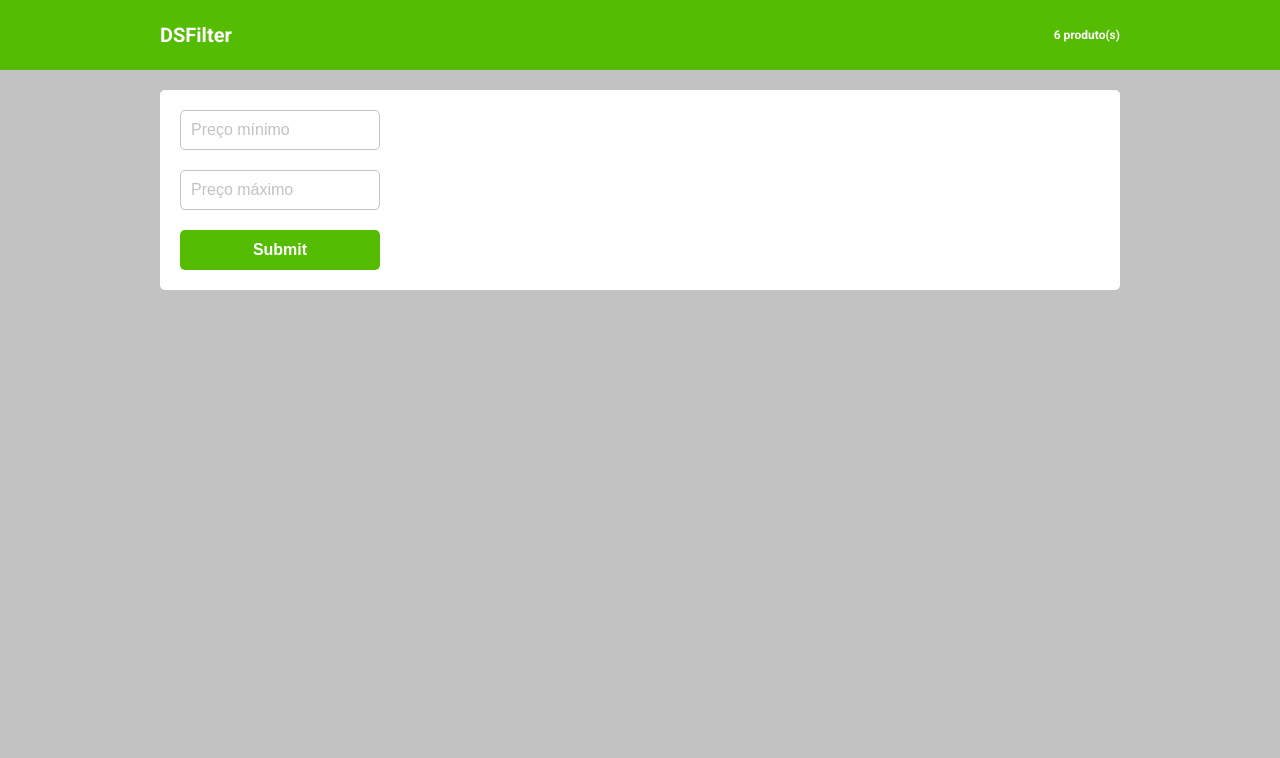
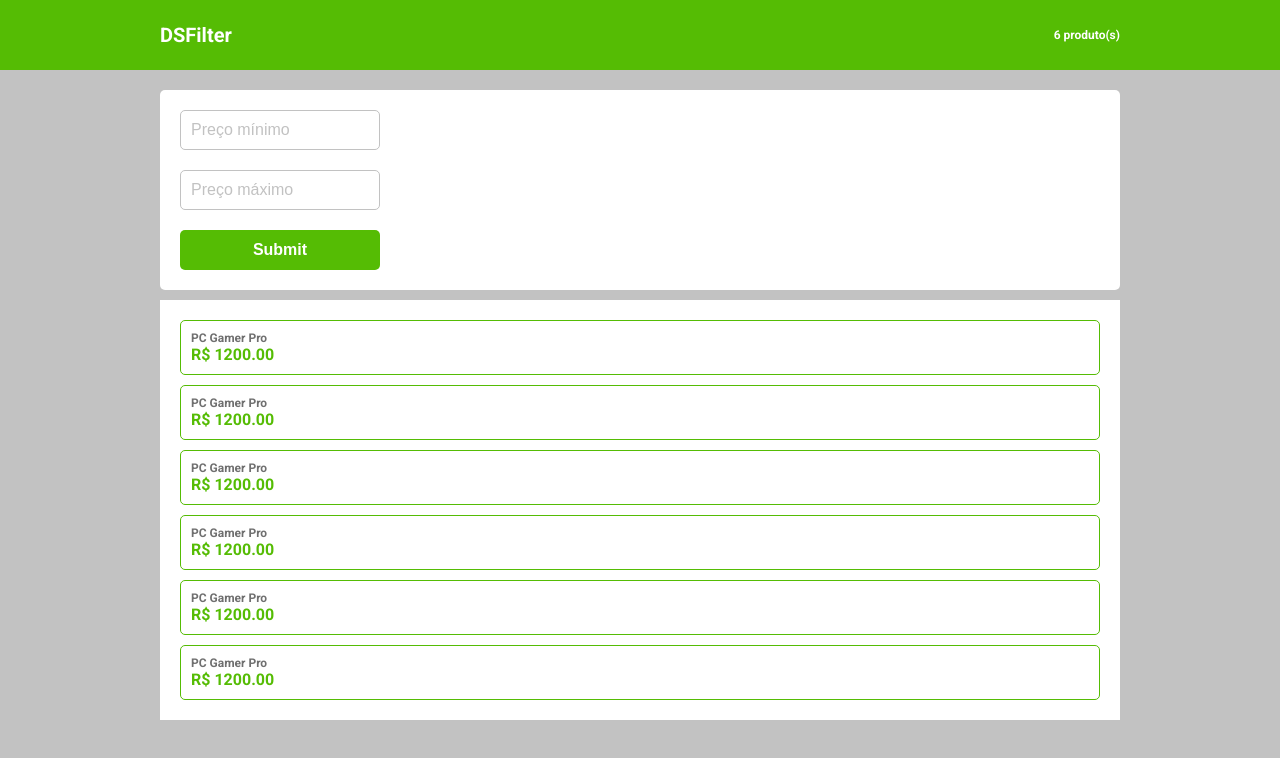
Before and after one commit to rafaelspa/dsfilter, a React app: page / in a window 1280 px wide. Shown: the top 758 px of the page. Built offline with nearby package versions, Linux system fonts and the light colour scheme; the HTML template or start-up script is replaced by a standard one.

Commit message:
Listing Card

```diff
--- a/src/App.tsx
+++ b/src/App.tsx
@@ -1,5 +1,6 @@
 import FilterCard from "./components/FilterCard";
 import Home from "./components/Home";
+import ListingCard from "./components/ListingCard";
 
 export default function App() {
   return (
@@ -7,6 +8,7 @@ export default function App() {
       <Home />
       <main className="dsf-main">
         <FilterCard />
+        <ListingCard />
       </main>
     </>
   );
--- /dev/null
+++ b/src/components/ListingCard/index.tsx
@@ -0,0 +1,16 @@
+import './styles.css';
+import ListingCardItem from '../ListingCardItem';
+
+export default function ListingCard() {
+
+    return (
+        <section className="dsf-listing-card-section">
+            <ListingCardItem/>
+            <ListingCardItem/>
+            <ListingCardItem/>
+            <ListingCardItem/>
+            <ListingCardItem/>
+            <ListingCardItem/>
+        </section>
+    )
+}
--- /dev/null
+++ b/src/components/ListingCard/styles.css
@@ -0,0 +1,10 @@
+.dsf-listing-card-section {
+    display: flex;
+    flex-direction: column;
+    gap: 10px;
+    background-color: var(--dsf-color-bg-terciary);
+    width: 100%;
+    max-width: 960px;
+    margin: 10px auto 0;
+    padding: 20px;
+}
--- /dev/null
+++ b/src/components/ListingCardItem/index.tsx
@@ -0,0 +1,10 @@
+import "./styles.css";
+
+export default function ListingCardItem() {
+  return (
+    <div className="dsf-listing-card-container">
+      <h3 className="dsf-listing-card-item-title">PC Gamer Pro</h3>
+      <p className="dsf-listing-card-item-price">R$ 1200.00</p>
+    </div>
+  );
+}
--- /dev/null
+++ b/src/components/ListingCardItem/styles.css
@@ -0,0 +1,20 @@
+.dsf-listing-card-container {
+    border: 1px solid var(--dsf-color-border-secondary);
+    border-radius: 5px;
+    padding: 10px;
+    display: flex;
+    flex-direction: column;
+    justify-content: center;
+}
+
+.dsf-listing-card-item-title {
+    font-size: 12px;
+    font-weight: 400px;
+    color: var(--dsf-color-font-secondary);
+}
+
+.dsf-listing-card-item-price {
+    font-size: 16px;
+    font-weight: 700;
+    color: var(--dsf-color-font-terciary);
+}
```
